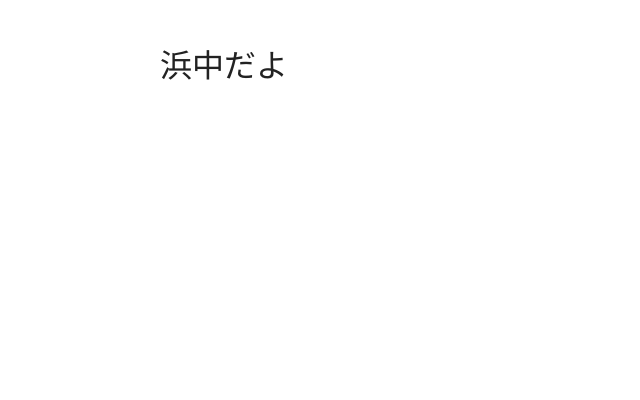
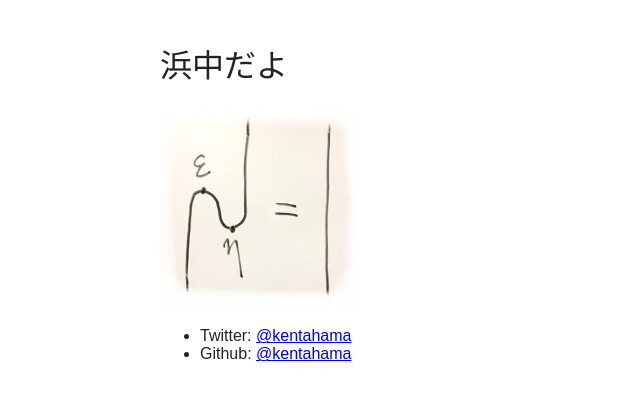
Before and after one commit to kentahama/kentahama.github.io, a plain HTML site: page index.html in a window 1280 px wide. Shown: the whole page, without its empty margins (0-640 px from the left). Drawn offline with Linux system fonts and the light colour scheme.

Commit message:
Update index

```diff
--- a/index.html
+++ b/index.html
@@ -7,6 +7,11 @@
   <link rel="stylesheet" href="css/style.css">
 </head>
 <body>
-<h1>浜中だよ</h1>
+  <h1>浜中だよ</h1>
+  <img src="img/icon.jpg">
+  <ul>
+    <li>Twitter: <a href="https://twitter.com/kentahama">@kentahama</a></li>
+    <li>Github: <a href="https://github.com/kentahama">@kentahama</a></li>
+  </ul>
 </body>
 </html>
```
Also changed, not shown: img/icon.jpg (added).
